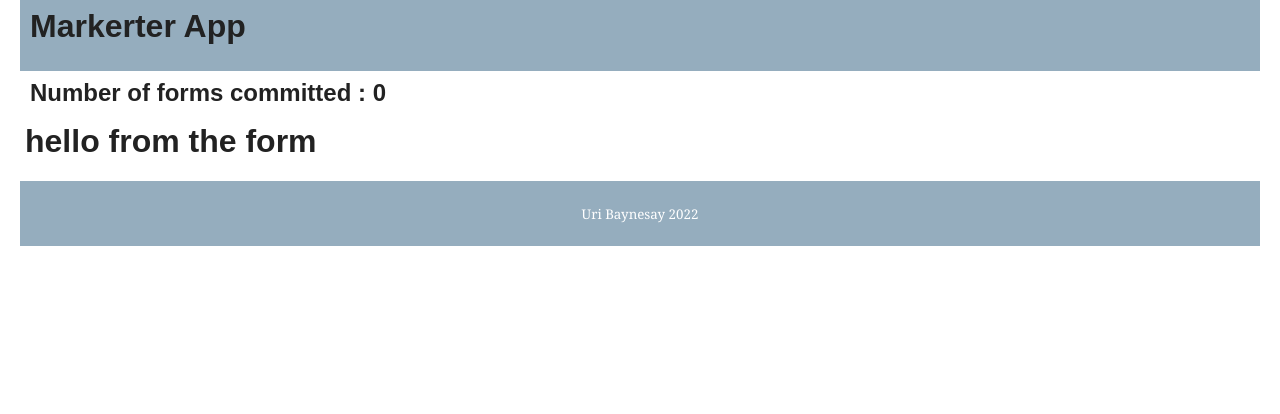
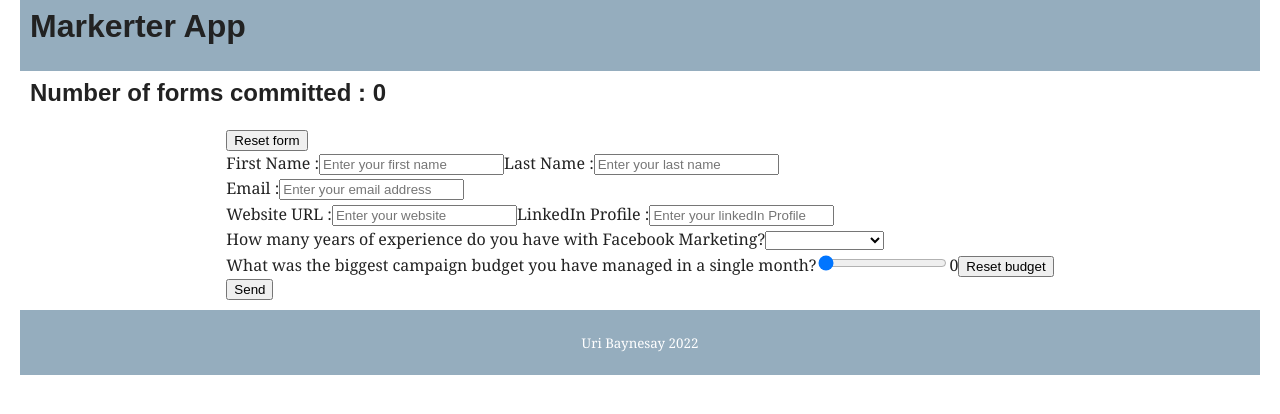
Before and after one commit to UriBaynesay/Markerter-Frontend-React, a React (Create React App) app: page / in a window 1280 px wide. Shown: the top 414 px of the page. Built offline with nearby package versions, Linux system fonts and the light colour scheme.

Commit message:
markerter intial setup

```diff
--- a/src/assets/styles/basics/_base.scss
+++ b/src/assets/styles/basics/_base.scss
@@ -1,10 +1,5 @@
 * {
     box-sizing: border-box;
-}
-
-::selection {
-    background-color: $clr1;
-    color: $clr6;
 }
 
 html {
--- /dev/null
+++ b/src/assets/styles/cmps/_markerter-form.scss
@@ -0,0 +1,5 @@
+.markerter-form-container {
+  display: flex;
+  flex-direction: column;
+  align-items: flex-start;
+}
--- a/src/assets/styles/main.scss
+++ b/src/assets/styles/main.scss
@@ -5,13 +5,10 @@
 @import "basics/layout";
 @import "basics/base";
 
-
-
-
 // Views
 @import "views/markerter-app";
-
 
 // Components
 @import "cmps/app-header";
 @import "cmps/app-footer";
+@import "cmps/markerter-form";
--- a/src/assets/styles/views/_markerter-app.scss
+++ b/src/assets/styles/views/_markerter-app.scss
@@ -1,3 +1,6 @@
 .markerter-app-container{
-
+    .markerter-form{
+        display: flex;
+        justify-content: center;
+    }
 }
--- a/src/cmp/markerter-form.jsx
+++ b/src/cmp/markerter-form.jsx
@@ -1,5 +1,131 @@
-export const MarkerterForm = ({onSubmit})=>{
-    return <form className="markerter-form-container">
-        <h1>hello from the form</h1>
+import { useState } from "react"
+
+export const MarkerterForm = ({ onSubmit }) => {
+  const [formValues, setFormValues] = useState({
+    firstName: "",
+    lastName: "",
+    email: "",
+    websiteUrl: "",
+    linkedInUrl: "",
+    experience: "",
+    largestBudget: 0,
+  })
+
+  const onChange = ({ target }) => {
+    setFormValues({ ...formValues, [target.name]: target.value })
+  }
+
+  const resetForm = () => {
+    setFormValues({
+      firstName: "",
+      lastName: "",
+      email: "",
+      websiteUrl: "",
+      linkedInUrl: "",
+      experience: "",
+      largestBudget: 0,
+    })
+  }
+
+  return (
+    <form
+      className="markerter-form-container"
+      onSubmit={(ev) => {
+        ev.preventDefault()
+        onSubmit(formValues)
+      }}
+    >
+      <button type="button" onClick={resetForm}>
+        Reset form
+      </button>
+      <div className="name-container">
+        <label>
+          First Name :
+          <input
+            type="text"
+            name="firstName"
+            value={formValues.firstName}
+            onChange={onChange}
+            placeholder="Enter your first name"
+          />
+        </label>
+        <label>
+          Last Name :
+          <input
+            type="text"
+            name="lastName"
+            value={formValues.lastName}
+            onChange={onChange}
+            placeholder="Enter your last name"
+          />
+        </label>
+      </div>
+      <label>
+        Email :
+        <input
+          type="email"
+          name="email"
+          value={formValues.email}
+          onChange={onChange}
+          placeholder="Enter your email address"
+          required={true}
+        />
+      </label>
+      <div className="optional-urls">
+        <label>
+          Website URL :
+          <input
+            type="url"
+            name="websiteUrl"
+            value={formValues.websiteUrl}
+            onChange={onChange}
+            placeholder="Enter your website"
+          />
+        </label>
+        <label>
+          LinkedIn Profile :
+          <input
+            type="url"
+            name="linkedInUrl"
+            value={formValues.linkedInUrl}
+            onChange={onChange}
+            placeholder="Enter your linkedIn Profile"
+          />
+        </label>
+      </div>
+      <label>
+        How many years of experience do you have with Facebook Marketing?
+        <select
+          value={formValues.experience}
+          name="experience"
+          onChange={onChange}
+        >
+          <option value=""></option>
+          <option value="no-experience">No experience</option>
+          <option value="0-1-years">0-1 Years</option>
+          <option value="1-2-years">1-2 Years</option>
+          <option value="2-or-more-years">2 Or more years</option>
+        </select>
+      </label>
+      <label>
+        What was the biggest campaign budget you have managed in a single month?
+        <input
+          type="range"
+          name="largestBudget"
+          value={formValues.largestBudget}
+          min="1000"
+          max="500000"
+          onChange={onChange}
+        />
+        {formValues.largestBudget}
+        <button
+          type="button"
+          onClick={() => setFormValues({ ...formValues, largestBudget: 0 })}
+        >
+          Reset budget
+        </button>
+      </label>
+      <button>Send</button>
     </form>
+  )
 }
--- a/src/pages/MarkerterApp.jsx
+++ b/src/pages/MarkerterApp.jsx
@@ -5,12 +5,18 @@ import { MarkerterForm } from "../cmp/markerter-form"
 export const MarkerterApp = () => {
   const [formsCount, setFormsCount] = useState(0)
 
-  const onSubmit = (form) => {}
+  const onSubmit = (form) => {
+    console.log(form)
+  }
 
   return (
     <div className="markerter-app-container">
+
       <FormsInfo formsCount={formsCount} />
-      <MarkerterForm onSubmit={onSubmit} />
+
+      <section className="markerter-form">
+        <MarkerterForm onSubmit={onSubmit} />
+      </section>
     </div>
   )
 }
```
